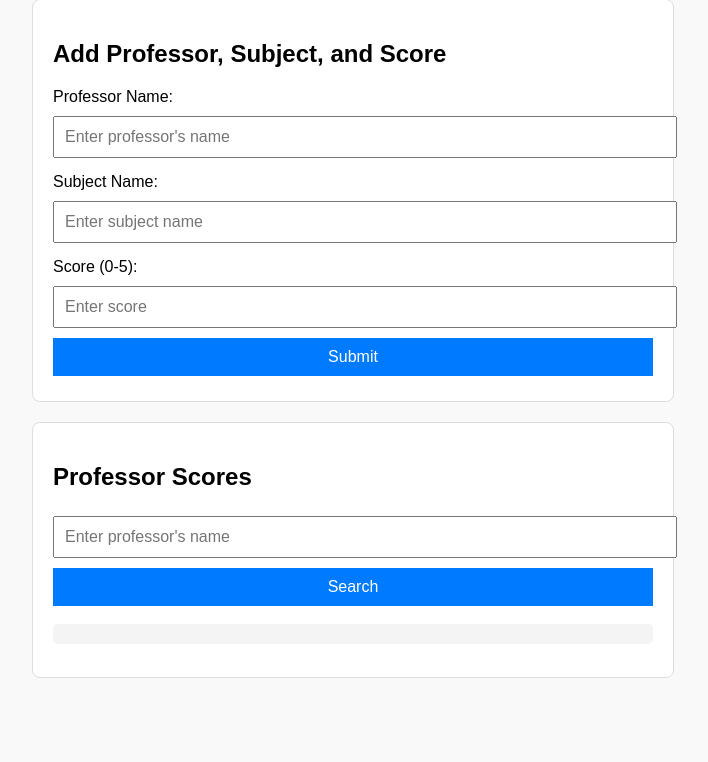
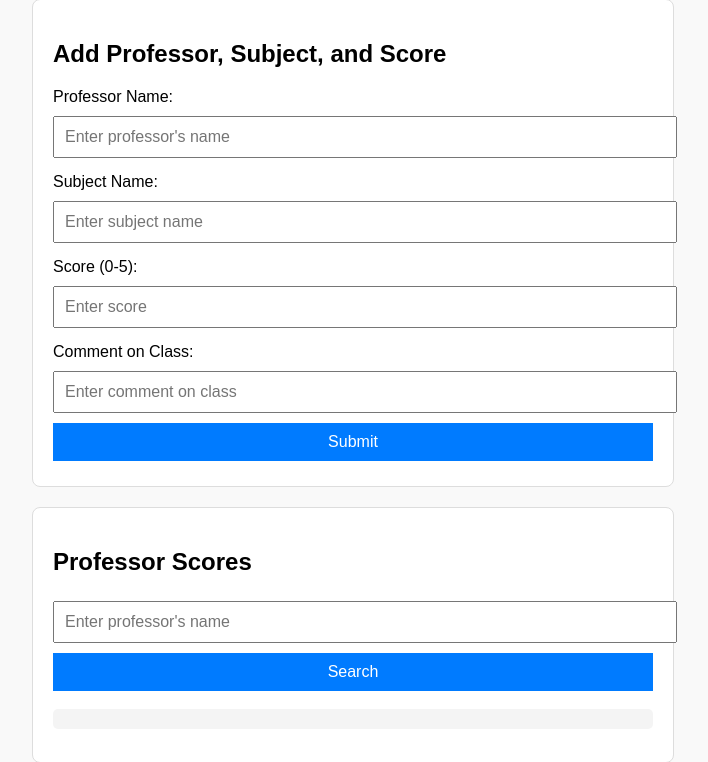
Before and after one commit to JolaSonowo/AIRatemyProfessor, a Flask app: page / in a window 1280 px wide. Shown: the part 121-883 px from the top of the page, without its empty margins (287-995 px from the left). Before the commit the page ends 799 px from the top, so only its background shows below. Run offline with Flask 3, Linux system fonts and the light colour scheme.

Commit message:
Added some changes to the website

```diff
--- a/backend/templates/index.html
+++ b/backend/templates/index.html
@@ -20,6 +20,9 @@
             <label for="score">Score (0-5):</label>
             <input type="number" id="score" min="0" max="5" step="0.1" placeholder="Enter score" required>
 
+            <label for="comment-on-class">Comment on Class:</label>
+            <input type="text" id="comment-on-class" placeholder="Enter comment on class" required>
+
             <button type="button" onclick="addRating()">Submit</button>
         </form>
     </div>
```
